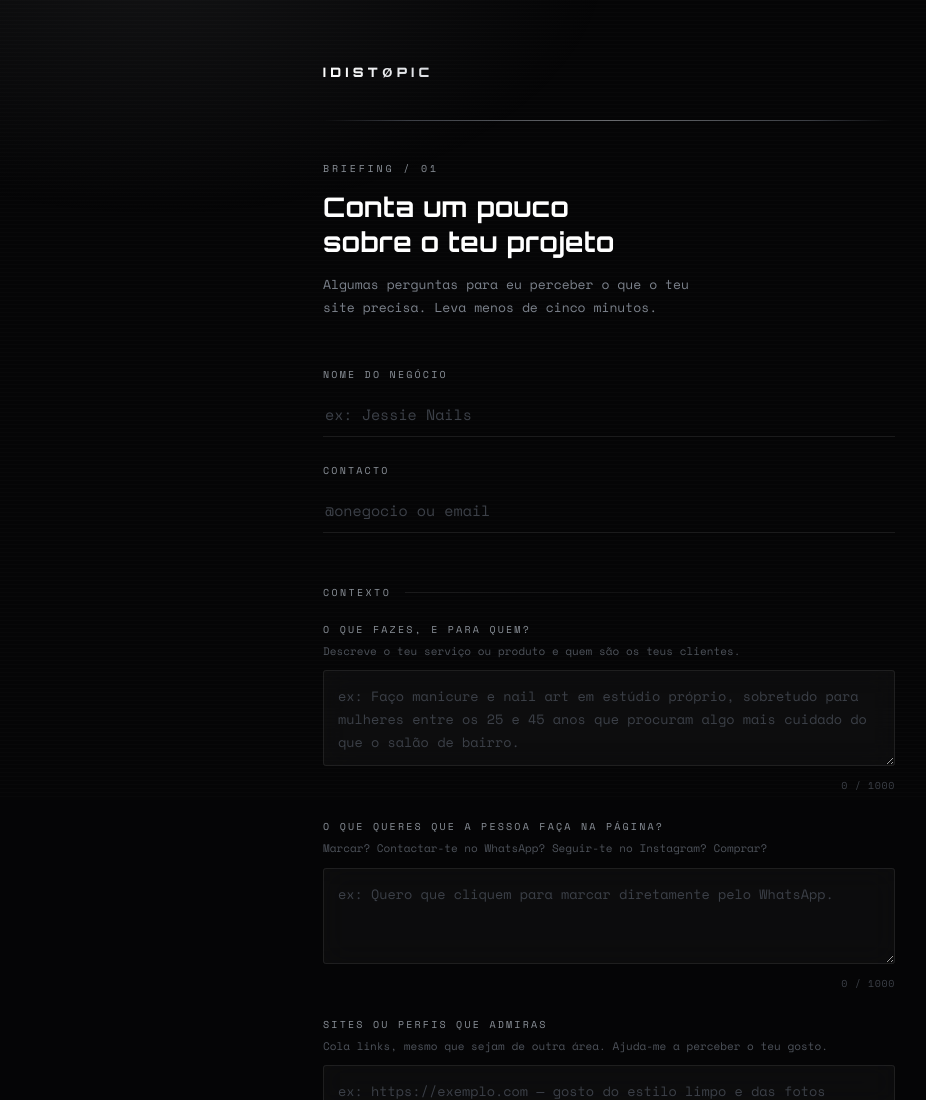
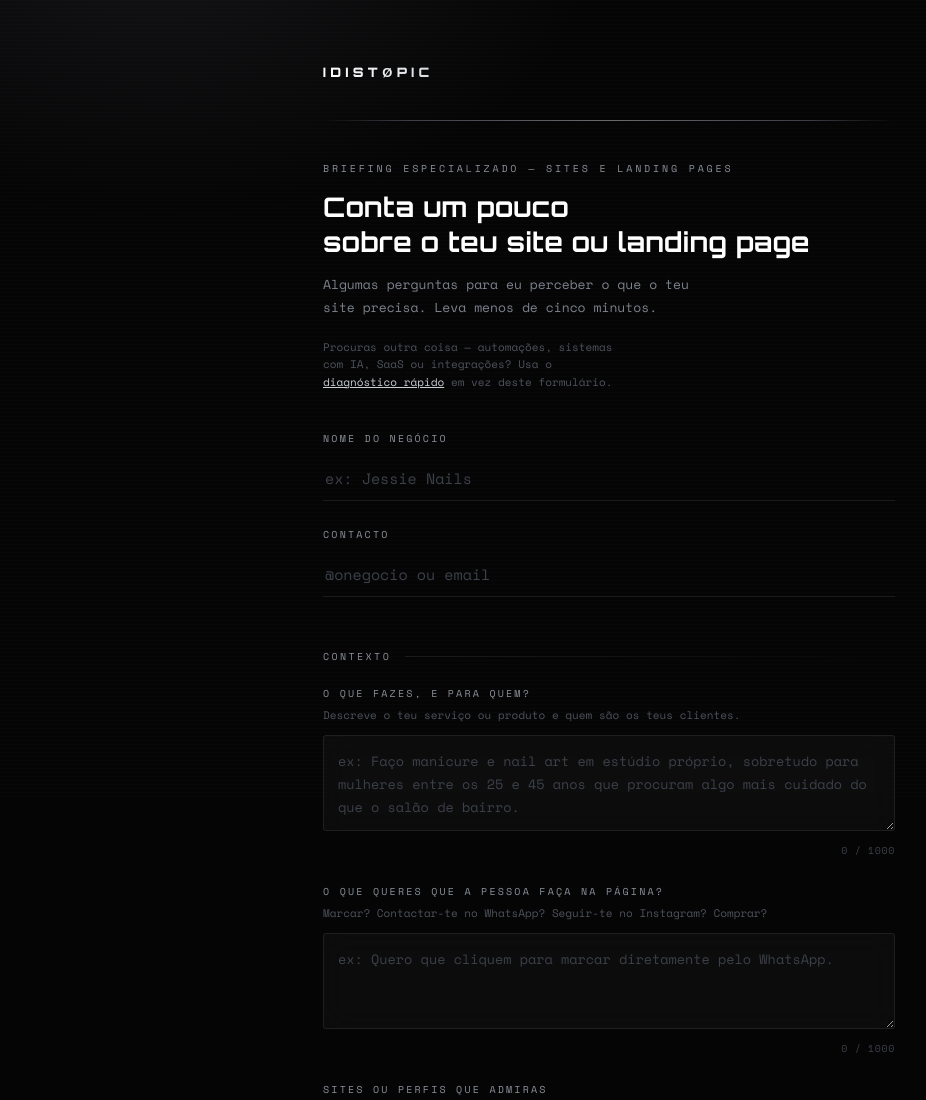
Before and after one commit to devBismark/client-flow, a website: page public/index.html in a window 1280 px wide. Shown: the top 1100 px of the page, without its empty margins (31-957 px from the left). Drawn offline with nearby package versions, Linux system fonts and the light colour scheme.

Commit message:
docs: clarify landing page briefing scope

```diff
--- a/public/index.html
+++ b/public/index.html
@@ -46,6 +46,8 @@
   .index { font-size: 10px; letter-spacing: .28em; color: var(--steel-3); text-transform: uppercase; margin-bottom: 14px; }
   h1 { font-family: 'Orbitron', sans-serif; font-weight: 700; font-size: 27px; line-height: 1.28; letter-spacing: .01em; margin: 0 0 14px; }
   .lead { font-size: 13px; line-height: 1.75; color: var(--muted); margin: 0 0 48px; max-width: 46ch; }
+  .pointer { font-size: 11px; color: #4E535B; line-height: 1.6; margin: -28px 0 40px; max-width: 46ch; }
+  .pointer a { color: var(--steel-2); }
   .section { font-size: 10px; letter-spacing: .24em; text-transform: uppercase; color: var(--steel-3); margin: 52px 0 22px; display: flex; align-items: center; gap: 14px; }
   .section::after { content: ''; flex: 1; height: 1px; background: linear-gradient(90deg, var(--hairline), transparent); }
   .field { margin-bottom: 26px; }
@@ -121,9 +123,10 @@
   </a>
   <div class="rule"></div>
 
-  <p class="index">Briefing / 01</p>
-  <h1>Conta um pouco<br>sobre o teu projeto</h1>
+  <p class="index">Briefing especializado — Sites e Landing Pages</p>
+  <h1>Conta um pouco<br>sobre o teu site ou landing page</h1>
   <p class="lead">Algumas perguntas para eu perceber o que o teu site precisa. Leva menos de cinco minutos.</p>
+  <p class="pointer">Procuras outra coisa — automações, sistemas com IA, SaaS ou integrações? Usa o <a href="/diagnostico">diagnóstico rápido</a> em vez deste formulário.</p>
 
   <div class="field">
     <label class="cap" for="nome">Nome do negócio</label>
```
